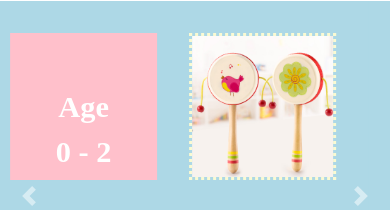
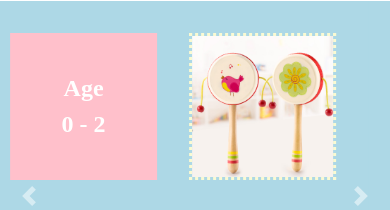
Before and after one commit to viola-hu/proj3_react_frontend, a React (Create React App) app: page /cart in a window 390 px wide. Shown: the part 130-340 px from the top of the page. Built offline with nearby package versions, Linux system fonts and the light colour scheme; a web font is replaced by a local one; what google-maps-react, react-stripe-elements would draw is missing.

Commit message:
changed css to make category font responsive on phone

```diff
--- a/src/css/main.css
+++ b/src/css/main.css
@@ -687,3 +687,12 @@ td{
   }
 
 }
+
+@media (max-width: 480px) {
+  .home-category{
+    text-align: center;
+    position: relative;
+    top: 25%;
+    font-size: 1.5rem;
+  }
+}
```
